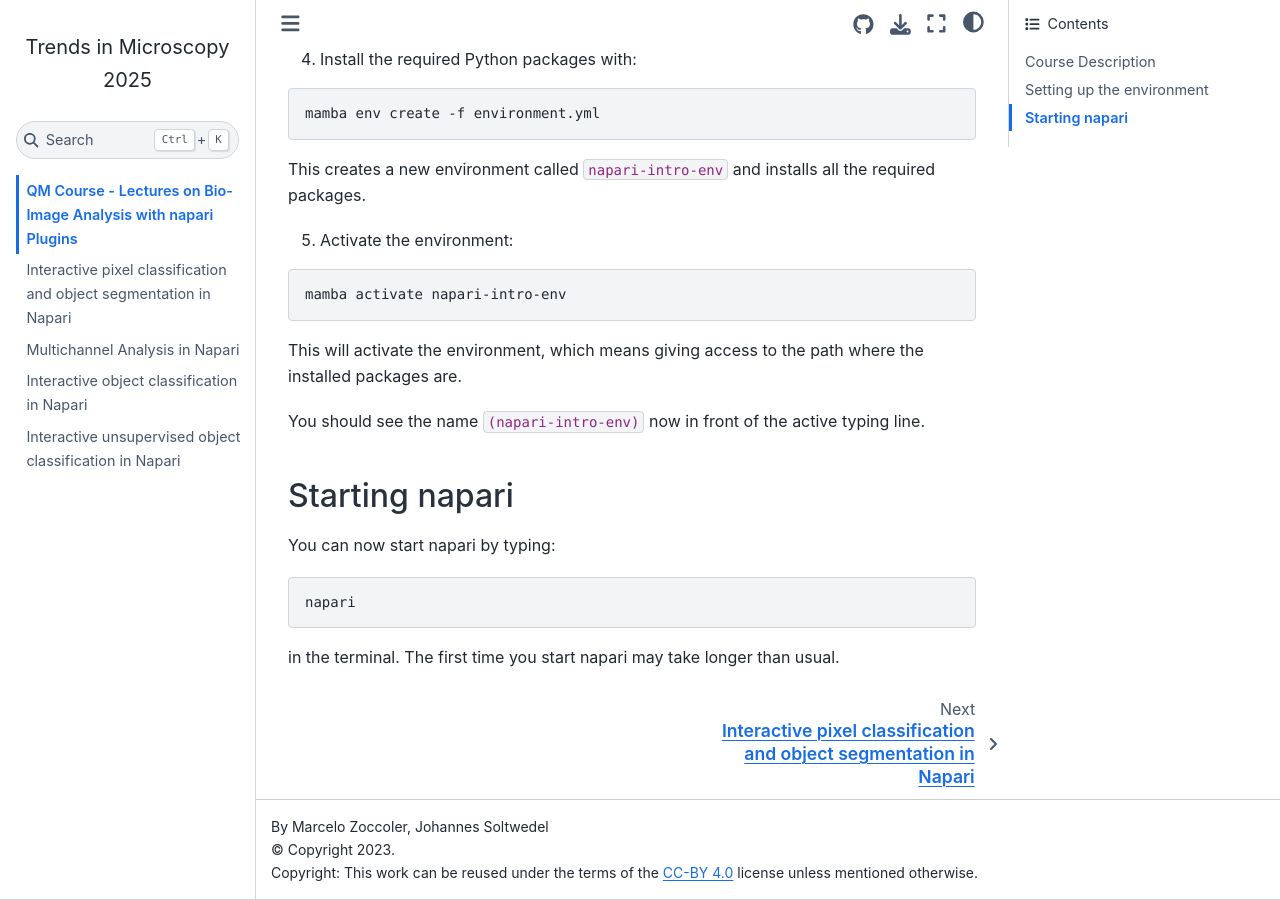
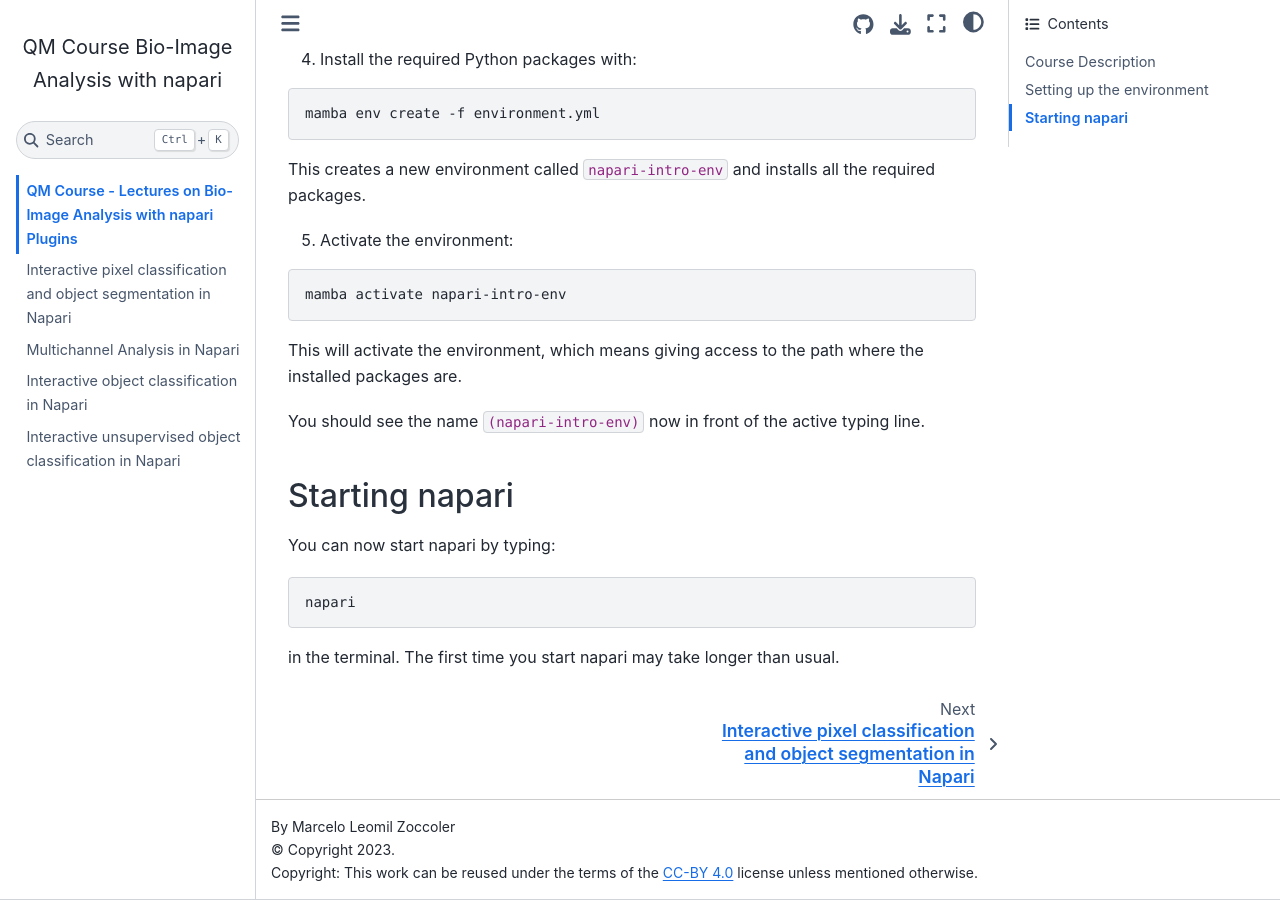
Before and after one commit to BiAPoL/BioImage-Analysis-and-Data-Processing-Workshop-2025, a Jupyter Book: the page built from docs/intro.md, in a window 1280 px wide and 900 px high, scrolled down 1274 px. Built offline with Jupyter Book 1.0.4 settings and Sphinx 7.4.7 and the Sphinx Book theme 1.1.4, drawn with Linux system fonts in a browser that asks for light colours; pages that are not in the unit, such as notebooks, are missing from menus.

Commit message:
Update _config.yml

```diff
--- a/docs/_config.yml
+++ b/docs/_config.yml
@@ -1,6 +1,6 @@
 # In _config.yml
-title: Trends in Microscopy 2025
-author: Marcelo Zoccoler, Johannes Soltwedel
+title: QM Course Bio-Image Analysis with napari
+author: Marcelo Leomil Zoccoler
 logo: biapol_logo.png
 execute:
   execute_notebooks: off
@@ -11,7 +11,7 @@ bibtex_bibfiles:
 
 # Information about where the book exists on the web
 repository:
-  url: https://github.com/BiAPoL/TrendsInMicroscopy2025 # Online location of the book
+  url: https://github.com/BiAPoL/QM_Course_Bio_Image_Analysis_with_napari_2025 # Online location of the book
   path_to_book: docs
   branch: main # branch used when creating links (optional)
 
```
